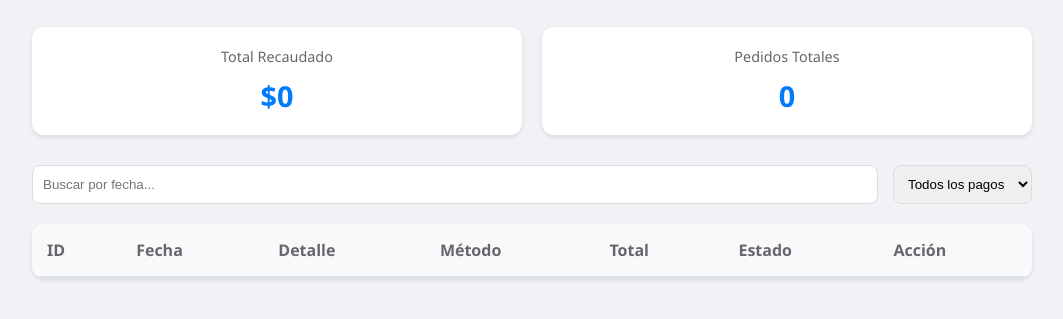
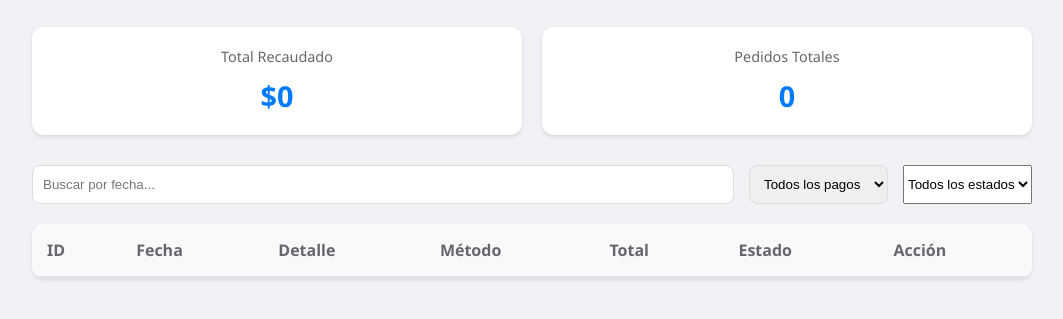
Before and after one commit to cnTecnologias/APPRestaurante, a plain HTML site: page frontend-pedidos/pedidos.html in a window 1280 px wide. Shown: the part 109-428 px from the top of the page, without its empty margins (108-1171 px from the left). Drawn offline with Linux system fonts and the light colour scheme; no server answers.

Commit message:
Se mejoro el filtrado de los pedidos

```diff
--- a/frontend-pedidos/pedidos.html
+++ b/frontend-pedidos/pedidos.html
@@ -22,10 +22,18 @@
 
     <div class="table-controls">
     <input type="text" id="busqueda" placeholder="Buscar por fecha..." onkeyup="filtrar()">
+
     <select id="filtro-pago" onchange="filtrar()">
         <option value="todos">Todos los pagos</option>
         <option value="Efectivo">Efectivo</option>
         <option value="Transferencia">Transferencia</option>
+    </select>
+
+    <select id="filtro-estado" onchange="filtrar()">
+        <option value="todos">Todos los estados</option>
+        <option value="Pendiente">Pendientes</option>
+        <option value="Entregado">Entregados</option>
+        <option value="Cancelado">Cancelados</option>
     </select>
 </div>
 
--- a/frontend-pedidos/pedidos.js
+++ b/frontend-pedidos/pedidos.js
@@ -78,18 +78,23 @@ async function cancelarPedidoConMotivo(id) {
 
 // 3. FILTRADO INTERACTIVO
 function filtrar() {
-    // CORREGIDO: Usamos los IDs de tu HTML 'busqueda' y 'filtro-pago'
     const busqueda = document.getElementById("busqueda").value.toLowerCase();
     const metodo = document.getElementById("filtro-pago").value;
+    const estado = document.getElementById("filtro-estado").value; // Nuevo
 
     const filtrados = pedidosCache.filter(p => {
         const coincideTexto = p.fecha.toLowerCase().includes(busqueda);
         const coincideMetodo = metodo === "todos" || p.metodo_pago === metodo;
-        return coincideTexto && coincideMetodo;
+
+        // Nueva condición: comparamos ignorando mayúsculas/minúsculas
+        const coincideEstado = estado === "todos" ||
+                               (p.estado && p.estado.toLowerCase() === estado.toLowerCase());
+
+        return coincideTexto && coincideMetodo && coincideEstado;
     });
 
     renderizarTabla(filtrados);
-    actualizarResumen(filtrados); // Para que el total cambie según el filtro
+    actualizarResumen(filtrados);
 }
 
 // 4. RESUMEN: Calcula el total y cantidad
```
Lines whose indentation alone changed are shown as unchanged.
